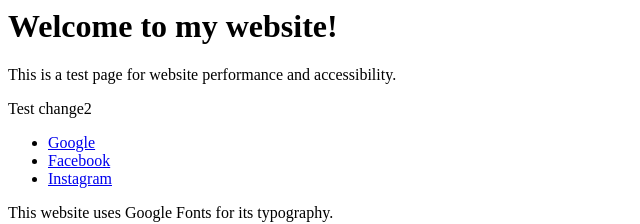
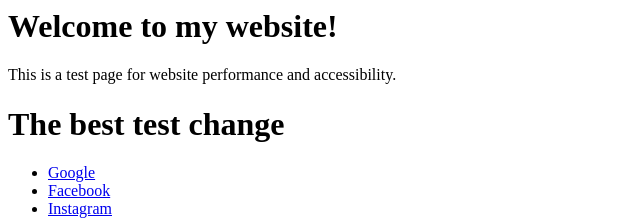
Before and after one commit to LawLit23/Basic-website, a plain HTML site: page index.html in a window 1280 px wide. Shown: the top 224 px of the page, without its empty margins (0-640 px from the left). Drawn offline with Linux system fonts and the light colour scheme.

Commit message:
Practice pushing edits

```diff
--- a/index.html
+++ b/index.html
@@ -3,7 +3,7 @@
     <body>
         <h1>Welcome to my website!</h1>
         <p>This is a test page for website performance and accessibility.</p>
-        <p>Test change2</p>
+        <H1>The best test change</H1>
         <ul>
             <li><a href="https://www.google.com">Google</a></li>
             <li><a href="https://www.facebook.com">Facebook</a></li>
```
